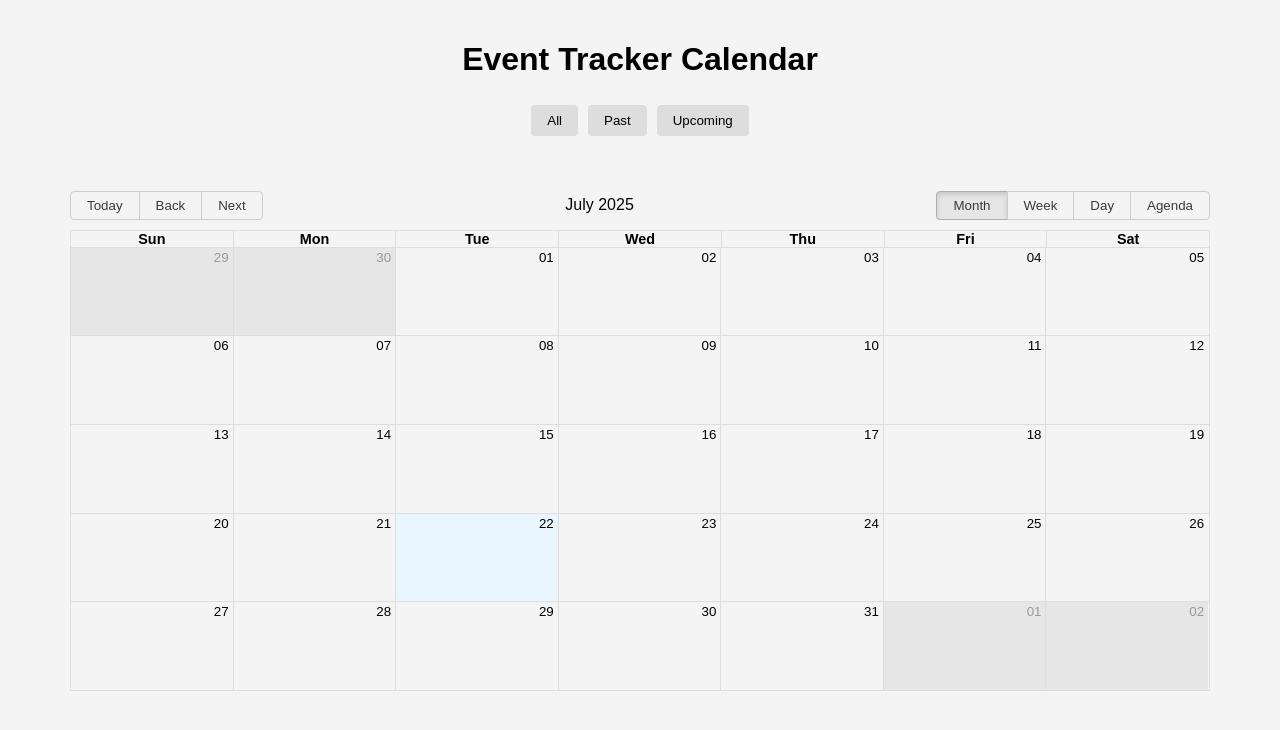
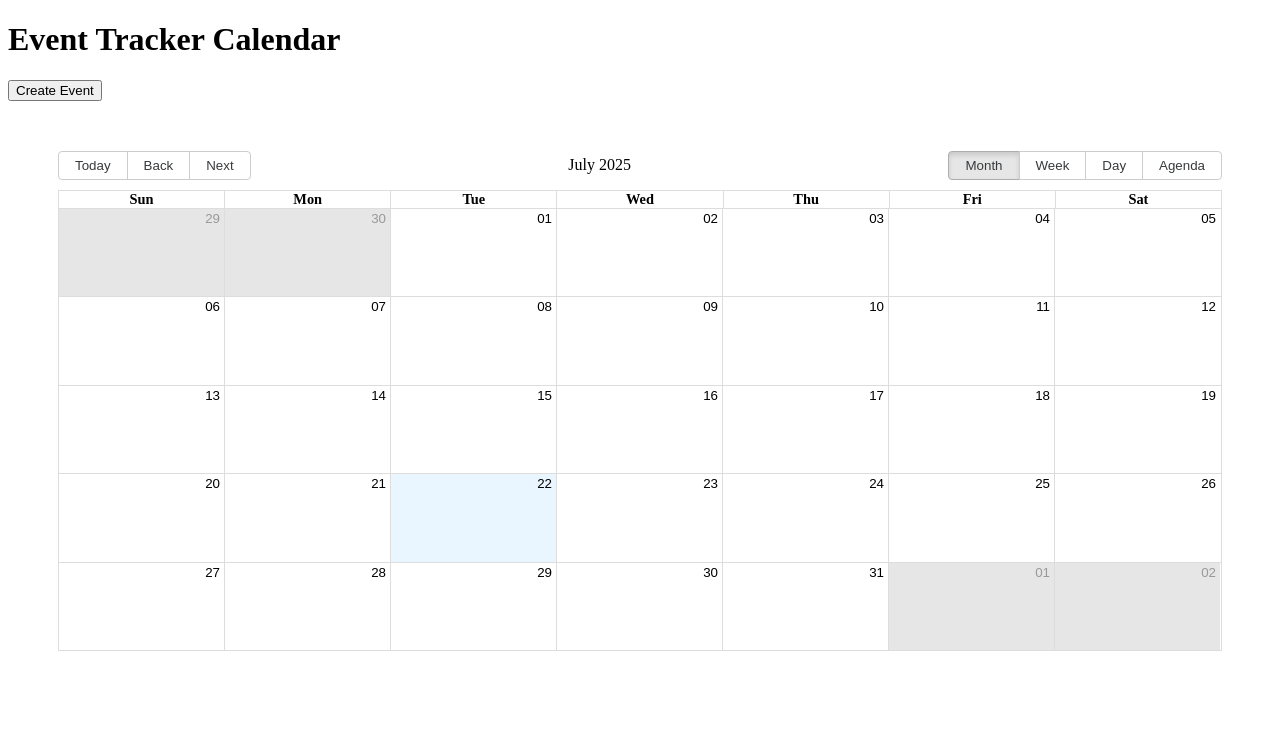
Before and after one commit to acciojob/event-tracker-SaiKiran93814, a React app: page / in a window 1280 px wide. Shown: the top 730 px of the page. Built offline with nearby package versions, Linux system fonts and the light colour scheme; the HTML template or start-up script is replaced by a standard one.

Commit message:
Change code

```diff
--- a/src/App.js
+++ b/src/App.js
@@ -1,110 +1,48 @@
-import React, { useState } from 'react';
-import moment from 'moment';
-import { Calendar, momentLocalizer } from 'react-big-calendar';
-import Popup from 'reactjs-popup';
-import 'react-big-calendar/lib/css/react-big-calendar.css';
-import 'reactjs-popup/dist/index.css';
-import './App.css';
-import PopupForm from './components/PopupForm';
+import React, { useState } from "react";
+import { Calendar, momentLocalizer } from "react-big-calendar";
+import moment from "moment";
+import Popup from "reactjs-popup";
+import "react-big-calendar/lib/css/react-big-calendar.css";
+import PopupForm from "./components/PopupForm";
 
 const localizer = momentLocalizer(moment);
 
-function App() {
+const App = () => {
   const [events, setEvents] = useState([]);
-  const [selectedDate, setSelectedDate] = useState(null);
-  const [popupMode, setPopupMode] = useState('create');
-  const [currentEvent, setCurrentEvent] = useState(null);
-  const [filter, setFilter] = useState('all');
-  const [isPopupOpen, setIsPopupOpen] = useState(false);
+  const [popupOpen, setPopupOpen] = useState(false);
 
-  const openPopup = (date) => {
-    setSelectedDate(date);
-    setPopupMode('create');
-    setCurrentEvent(null);
-    setIsPopupOpen(true);
+  const handleAddEvent = (event) => {
+    setEvents([...events, event]);
+    setPopupOpen(false);
   };
-
-  const handleSelectEvent = (event) => {
-    setPopupMode('edit');
-    setCurrentEvent(event);
-    setIsPopupOpen(true);
-  };
-
-  const handleClosePopup = () => {
-    setIsPopupOpen(false);
-  };
-
-  const handleSaveEvent = (title, location) => {
-    const newEvent = {
-      title,
-      location,
-      start: selectedDate,
-      end: moment(selectedDate).add(1, 'hours').toDate(),
-    };
-    setEvents([...events, newEvent]);
-    handleClosePopup();
-  };
-
-  const handleEditEvent = (updatedTitle, updatedLocation) => {
-    const updatedEvents = events.map((ev) =>
-      ev === currentEvent ? { ...ev, title: updatedTitle, location: updatedLocation } : ev
-    );
-    setEvents(updatedEvents);
-    handleClosePopup();
-  };
-
-  const handleDeleteEvent = () => {
-    setEvents(events.filter((ev) => ev !== currentEvent));
-    handleClosePopup();
-  };
-
-  const filteredEvents = events.filter((ev) => {
-    if (filter === 'past') return moment(ev.start).isBefore(moment());
-    if (filter === 'upcoming') return moment(ev.start).isSameOrAfter(moment());
-    return true;
-  });
 
   return (
     <div className="App">
       <h1>Event Tracker Calendar</h1>
-      <div className="filters">
-        <button className="btn" onClick={() => setFilter('all')}>All</button>
-        <button className="btn" onClick={() => setFilter('past')}>Past</button>
-        <button className="btn" onClick={() => setFilter('upcoming')}>Upcoming</button>
-      </div>
+
+      {/* ✅ Button with data-cy attribute */}
+      <button
+        data-cy="open-popup-btn"
+        onClick={() => setPopupOpen(true)}
+      >
+        Create Event
+      </button>
+
+      {/* Popup to add new events */}
+      <Popup open={popupOpen} onClose={() => setPopupOpen(false)} modal nested>
+        <PopupForm onAddEvent={handleAddEvent} />
+      </Popup>
+
+      {/* Calendar display */}
       <Calendar
         localizer={localizer}
-        events={filteredEvents}
-        selectable
-        onSelectSlot={(slotInfo) => openPopup(slotInfo.start)}
-        onSelectEvent={(event) => handleSelectEvent(event)}
-        style={{ height: 500, margin: '50px' }}
-        eventPropGetter={(event) => {
-          const isPast = moment(event.start).isBefore(moment());
-          return {
-            style: {
-              backgroundColor: isPast ? 'rgb(222, 105, 135)' : 'rgb(140, 189, 76)',
-            },
-          };
-        }}
+        events={events}
+        startAccessor="start"
+        endAccessor="end"
+        style={{ height: 500, margin: "50px" }}
       />
-
-      <Popup open={isPopupOpen} onClose={handleClosePopup} modal nested>
-        {(close) => (
-          <div>
-            <h3>{popupMode === 'create' ? 'Create Event' : 'Edit/Delete Event'}</h3>
-            <PopupForm
-              mode={popupMode}
-              event={currentEvent}
-              onSave={handleSaveEvent}
-              onEdit={handleEditEvent}
-              onDelete={handleDeleteEvent}
-            />
-          </div>
-        )}
-      </Popup>
     </div>
   );
-}
+};
 
 export default App;
```
